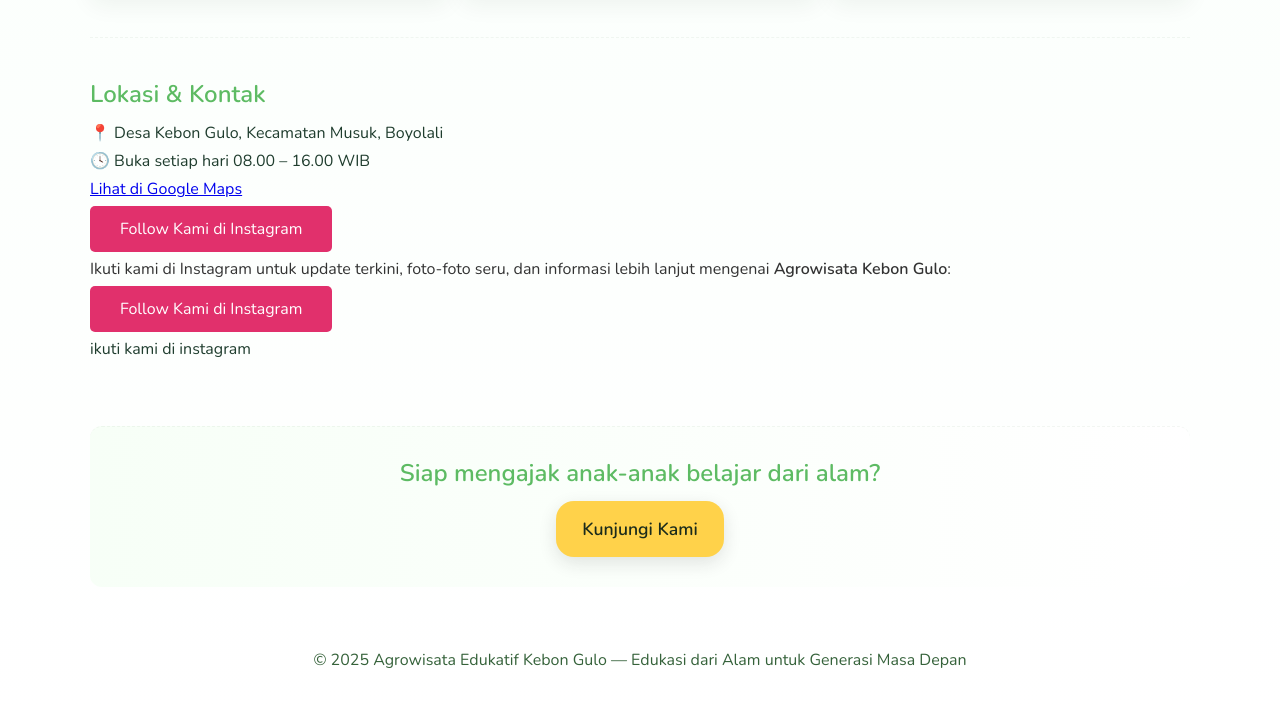
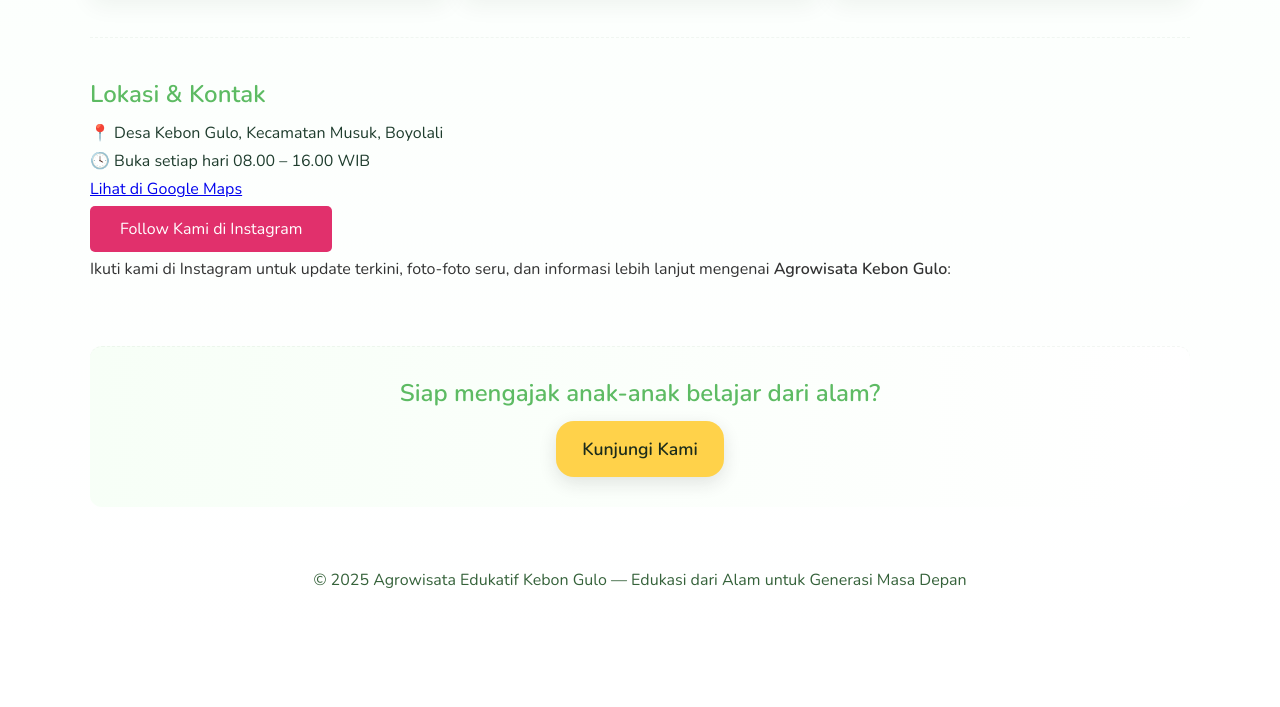
Before and after one commit to arsok123/kebon-gulo, a plain HTML site: page index.html in a window 1280 px wide. Shown: the part 2365-3072 px from the top of the page. After the commit the page ends 2998 px from the top, so only its background shows below. Drawn offline with nearby package versions, Linux system fonts and the light colour scheme.

Commit message:
Update index.html

```diff
--- a/index.html
+++ b/index.html
@@ -134,16 +134,6 @@
   Ikuti kami di Instagram untuk update terkini, foto-foto seru, dan informasi lebih lanjut mengenai <strong>Agrowisata Kebon Gulo</strong>:
 </p>
 
-<p style="text-align: justify; font-family: 'Nunito', sans-serif; font-size: 16px; color: #333;">
-  <a href="https://www.instagram.com/agrowisata_kebongulo/" target="_blank" rel="noopener">
-    <button style="padding: 12px 30px; background-color: #E1306C; color: white; border: none; border-radius: 5px; cursor: pointer; font-family: 'Nunito', sans-serif; font-size: 16px; text-align: center;">
-      Follow Kami di Instagram
-    </button>
-  </a>
-</p>
-      ikuti kami di instagram
-</p>
-
   </section>
 
   <section class="section cta-block">
```
